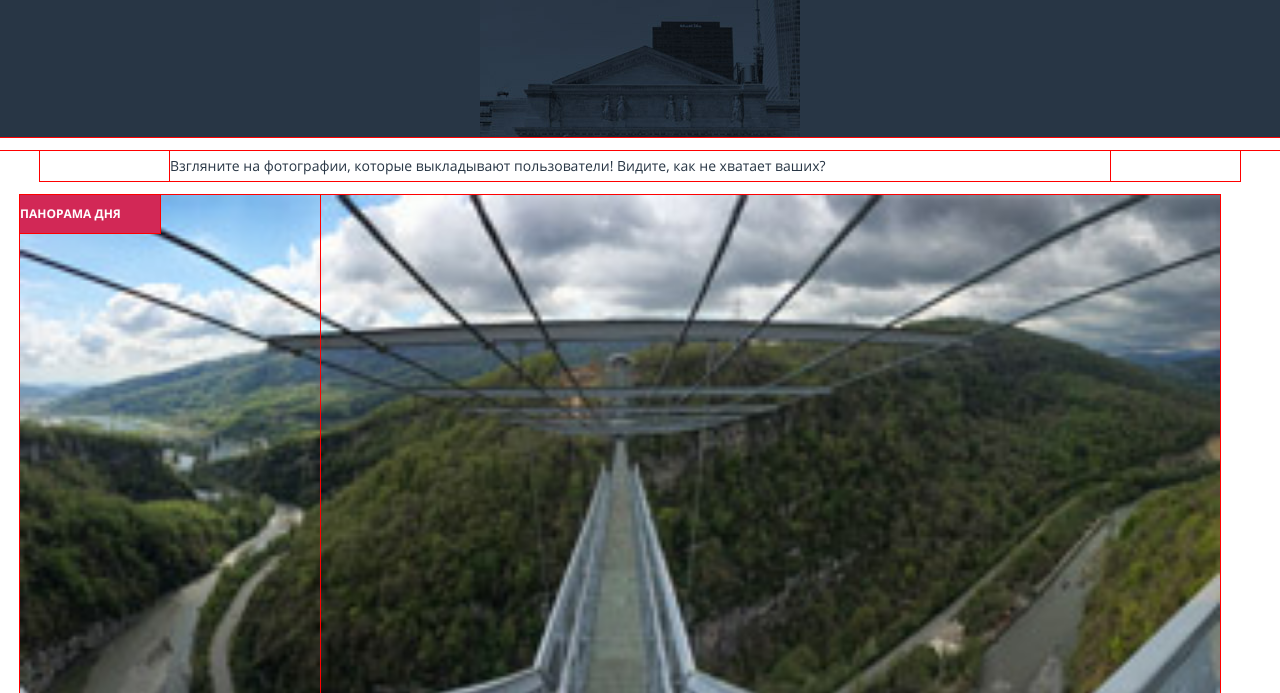
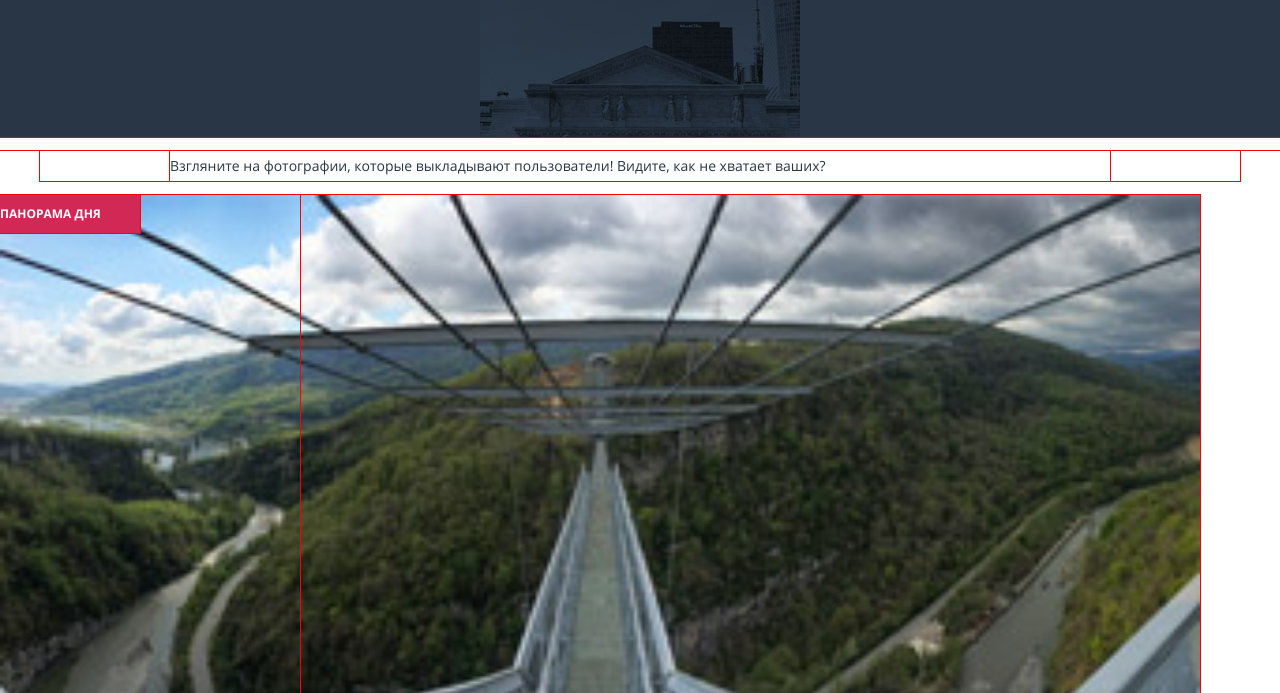
Before and after one commit to NadegdaMu/156354-pink, a website: page source/photo.html in a window 1280 px wide. Shown: the part 107-800 px from the top of the page. Drawn offline with nearby package versions, Linux system fonts and the light colour scheme; files that its build step writes are made by us from their sources.

Commit message:
Маленькая правка панорамы

```diff
--- a/source/sass/blocks/post.scss
+++ b/source/sass/blocks/post.scss
@@ -138,10 +138,6 @@
     margin-right: 0;
   }
 
-  .post--panorama {
-    margin-left: 20px;
-  }
-
   .post__img-panorama {
     width: 1200px;
     height: 504px;
```
